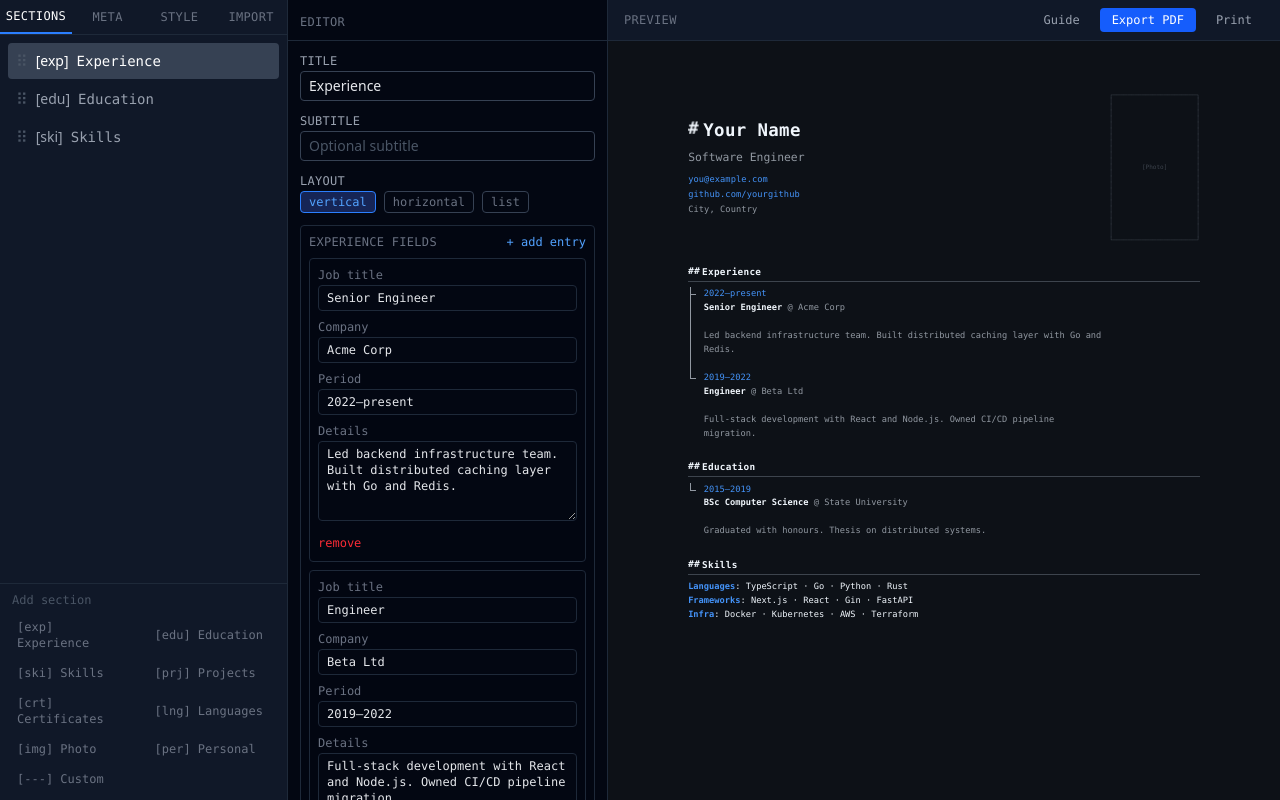
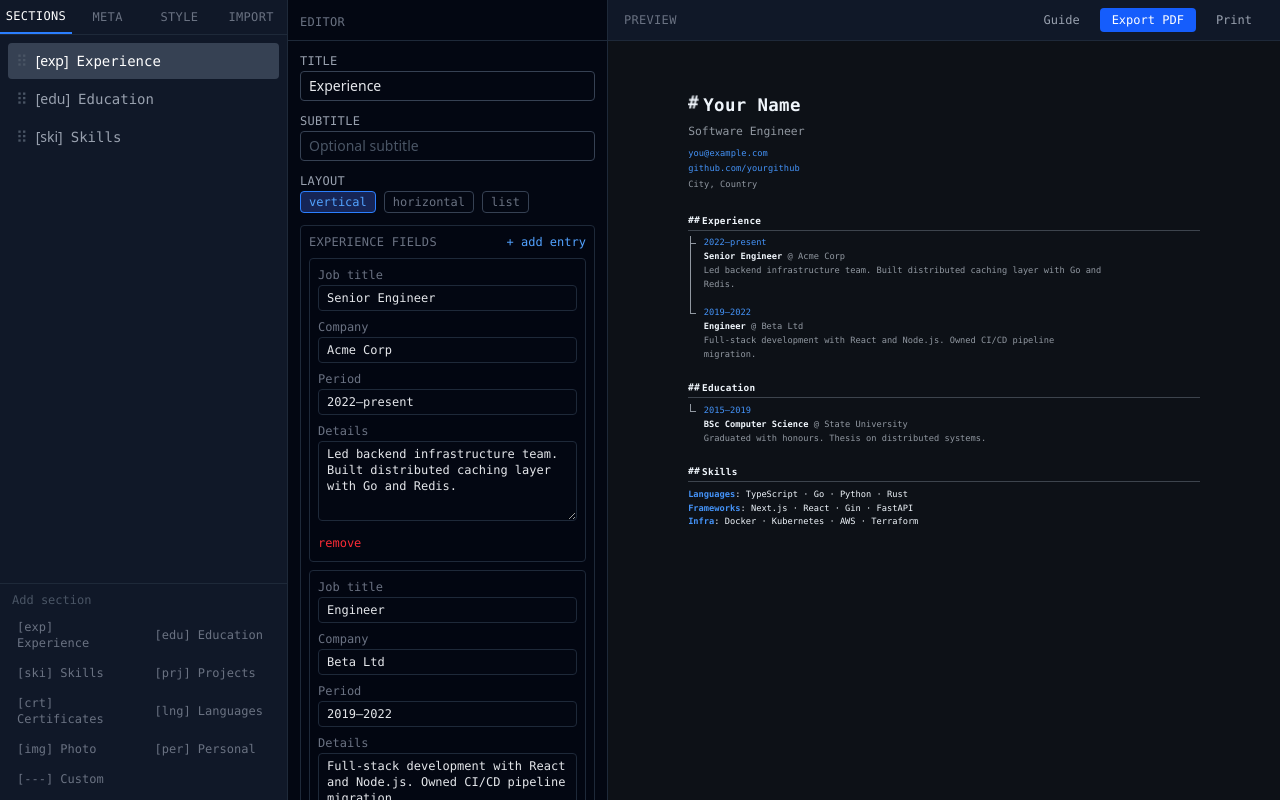
Before and after one commit to sudokku/cvgen, a Next.js app: page / in a window 1280 px wide. Built offline with nearby package versions, Linux system fonts and the light colour scheme.

Commit message:
fix(preview): refine exported CV section formatting

```diff
--- a/src/components/Preview/CVPreview.tsx
+++ b/src/components/Preview/CVPreview.tsx
@@ -1,7 +1,7 @@
 'use client'
 
 import { useEffect, useRef } from 'react'
-import { CV, CVLink, CVSection, CVStyle, DocMode, PersonalRow, RenderMode, SkillGroup } from '@/types/cv'
+import { CV, CVLink, CVSection, CVStyle, DocMode, LanguageEntry, PersonalRow, ProjectEntry, RenderMode, SkillGroup } from '@/types/cv'
 import { TimelineDisplayEntry, TimelineSection } from './TimelineSection'
 import { clipAscii } from '@/lib/clip-ascii'
 import { AsciiArt } from './AsciiArt'
@@ -81,43 +81,14 @@ function Rule({ style, char = '─' }: { style: CVStyle; char?: string }) {
   )
 }
 
-function PhotoPlaceholder({ cols, rows, style }: { cols: number; rows: number; style: CVStyle }) {
-  const inner = '[Photo]'
-  const lineWidth = Math.max(cols, inner.length + 4)
-  const top = '┌' + '─'.repeat(lineWidth - 2) + '┐'
-  const bottom = '└' + '─'.repeat(lineWidth - 2) + '┘'
-  const emptyLine = '│' + ' '.repeat(lineWidth - 2) + '│'
-  const mid = Math.floor(rows / 2)
-  const pad = Math.floor((lineWidth - 2 - inner.length) / 2)
-  const centeredLine = '│' + ' '.repeat(pad) + inner + ' '.repeat(lineWidth - 2 - pad - inner.length) + '│'
-
-  const lines = [top]
-  for (let i = 1; i < rows - 1; i++) lines.push(i === mid ? centeredLine : emptyLine)
-  lines.push(bottom)
-
-  return (
-    <pre
-      style={{
-        fontFamily: 'inherit',
-        fontSize: `${Math.max(style.fontSize - 4, 7)}px`,
-        lineHeight: 1,
-        color: style.borderColor,
-        margin: 0,
-        whiteSpace: 'pre',
-        flexShrink: 0,
-        ...decorativeStyle,
-      }}
-      aria-hidden="true"
-    >
-      {lines.join('\n')}
-    </pre>
-  )
-}
-
 function SectionBlock({ section, style }: { section: CVSection; style: CVStyle }) {
   const effectiveStyle = section.sectionColors
     ? { ...style, ...section.sectionColors }
     : style
+
+  if (section.type === 'photo' && !section.photoUrl && !section.photoAscii) {
+    return null
+  }
 
   const isTimeline =
     (section.type === 'experience' || section.type === 'education') &&
@@ -225,8 +196,22 @@ function SectionBlock({ section, style }: { section: CVSection; style: CVStyle }
         </pre>
       )}
 
+      {/* Plain content — projects */}
+      {!isTimeline && section.type !== 'photo' && section.type === 'projects' && (
+        <pre style={preStyle}>
+          {renderProjectsContent(section.entries, effectiveStyle, h3Color)}
+        </pre>
+      )}
+
+      {/* Plain content — languages */}
+      {!isTimeline && section.type !== 'photo' && section.type === 'languages' && (
+        <pre style={preStyle}>
+          {renderLanguagesContent(section.entries, effectiveStyle)}
+        </pre>
+      )}
+
       {/* Plain content — non-skills, non-personal */}
-      {!isTimeline && section.type !== 'photo' && section.type !== 'skills' && section.type !== 'personal' && (
+      {!isTimeline && section.type !== 'photo' && section.type !== 'skills' && section.type !== 'personal' && section.type !== 'projects' && section.type !== 'languages' && (
         <pre style={preStyle}>
           {renderInlineMarkdown(generatedContent, effectiveStyle, h3Color)}
         </pre>
@@ -293,6 +278,112 @@ function renderKeyValueContent(rows: PersonalRow[], style: CVStyle): React.React
       {li < rows.length - 1 ? '\n' : ''}
     </span>
   ))
+}
+
+function normalizeHref(url: string): string {
+  if (!url.trim()) return ''
+  if (/^(https?:|mailto:|tel:)/i.test(url)) return url
+  return `https://${url}`
+}
+
+function renderProjectRepo(repo: string, style: CVStyle, keyPrefix: string): React.ReactNode {
+  const href = normalizeHref(repo)
+  if (!href) return null
+  return (
+    <a
+      key={`${keyPrefix}-repo-link`}
+      href={href}
+      target="_blank"
+      rel="noreferrer"
+      style={{ color: style.accentColor, textDecoration: 'none' }}
+    >
+      {repo}
+    </a>
+  )
+}
+
+function renderProjectsContent(entries: ProjectEntry[], style: CVStyle, h3Color?: string): React.ReactNode[] {
+  const nodes: React.ReactNode[] = []
+
+  entries.forEach((entry, index) => {
+    if (index > 0) nodes.push(<span key={`project-gap-${index}`}>{'\n\n'}</span>)
+
+    if (entry.name.trim()) {
+      nodes.push(
+        <span key={`project-heading-${index}`}>
+          {parseInline(`### ${entry.name.trim()}`, style, h3Color, `project-${index}-heading`)}
+          {'\n'}
+        </span>
+      )
+    }
+
+    if (entry.description.trim()) {
+      nodes.push(
+        <span key={`project-description-${index}`}>
+          {renderInlineMarkdown(entry.description.trim(), style, h3Color)}
+          {'\n'}
+        </span>
+      )
+    }
+
+    const stack = entry.stack.map((item) => item.trim()).filter(Boolean)
+    if (stack.length > 0) {
+      nodes.push(
+        <span key={`project-stack-${index}`}>
+          <span style={{ color: style.fgColor, fontWeight: 700 }}>Stack:</span>
+          <span style={{ color: style.fgColor }}> </span>
+          {stack.flatMap((item, itemIndex) => [
+            itemIndex > 0 ? <span key={`project-stack-${index}-sep-${itemIndex}`} style={{ color: style.fgColor }}>, </span> : null,
+            ...parseInline(item, style, undefined, `project-stack-${index}-${itemIndex}`),
+          ])}
+          .
+          {'\n'}
+        </span>
+      )
+    }
+
+    if (entry.repo.trim()) {
+      nodes.push(
+        <span key={`project-repo-${index}`}>
+          <span style={{ color: style.fgColor, fontWeight: 700 }}>Repo:</span>
+          <span style={{ color: style.fgColor }}> </span>
+          {renderProjectRepo(entry.repo.trim(), style, `project-${index}`)}
+        </span>
+      )
+    }
+  })
+
+  return nodes
+}
+
+function renderLanguagesContent(entries: LanguageEntry[], style: CVStyle): React.ReactNode[] {
+  return entries.map((entry, index) => {
+    const details = entry.details.map((detail) => detail.trim()).filter(Boolean)
+    return (
+      <span key={index}>
+        <span style={{ fontWeight: 700 }}>
+          {entry.language.trim() && (
+            <span style={{ color: style.categoryColor }}>{entry.language.trim()}</span>
+          )}
+          {entry.proficiency.trim() && (
+            <>
+              <span style={{ color: style.fgColor }}>:</span>
+              <span style={{ color: style.fgColor }}> </span>
+              {parseInline(entry.proficiency.trim(), style, undefined, `language-${index}-proficiency`)}
+            </>
+          )}
+        </span>
+        {details.length > 0 && '\n'}
+        {details.map((detail, detailIndex) => (
+          <span key={detailIndex}>
+            {parseInline(detail, style, undefined, `language-${index}-detail-${detailIndex}`)}
+            {detailIndex < details.length - 1 ? '\n' : ''}
+          </span>
+        ))}
+        {index < entries.length - 1 ? '\n' : ''}
+      </span>
+    )
+  })
 }
 
 /**
@@ -436,6 +527,9 @@ function JsonHeaderBlock({ cv }: { cv: CV }) {
 
 export function CVPreview({ cv, containerStyle }: Props) {
   const { meta, sections, style } = cv
+  const visibleSections = sections.filter((section) =>
+    section.type !== 'photo' || !!section.photoUrl || !!section.photoAscii
+  )
 
   // Build link list from meta.links (new) or fall back to deprecated individual fields
   const resolvedLinks: CVLink[] = meta.links && meta.links.length > 0
@@ -544,13 +638,7 @@ export function CVPreview({ cv, containerStyle }: Props) {
               baseFontSize={Math.max(style.fontSize - 4, 7)}
               fallbackColor={style.mutedColor}
             />
-          ) : (
-            <PhotoPlaceholder
-              cols={meta.photoWidth ?? 25}
-              rows={meta.photoHeight ?? 25}
-              style={style}
-            />
-          )}
+          ) : null}
         </div>{/* end flex row */}
 
       </div>
@@ -559,21 +647,21 @@ export function CVPreview({ cv, containerStyle }: Props) {
       {/* ── Sections ── */}
       {cv.docMode === 'json' && (
         <div>
-          {sections.map((section, i) => (
+          {visibleSections.map((section, i) => (
             <JsonSectionBlock
               key={section.id}
               section={section}
               style={style}
               isFirst={i === 0}
-              isLast={i === sections.length - 1}
+              isLast={i === visibleSections.length - 1}
             />
           ))}
         </div>
       )}
-      {cv.docMode !== 'json' && sections.map((section, i) => {
+      {cv.docMode !== 'json' && visibleSections.map((section, i) => {
         const mode = effectiveMode(cv.docMode, section)
         return mode === 'json'
-          ? <JsonSectionBlock key={section.id} section={section} style={style} isFirst={i === 0} isLast={i === sections.length - 1} />
+          ? <JsonSectionBlock key={section.id} section={section} style={style} isFirst={i === 0} isLast={i === visibleSections.length - 1} />
           : <SectionBlock key={section.id} section={section} style={style} />
       })}
     </div>
--- a/src/components/Preview/TimelineSection.tsx
+++ b/src/components/Preview/TimelineSection.tsx
@@ -235,11 +235,6 @@ export function TimelineSection({ entries, layout, style }: Props) {
               )}
             </PreLine>
 
-            {/* │  (blank gap before description) */}
-            {descLines.length > 0 && (
-              <PreLine prefix={pipe} prefixColor={style.mutedColor} />
-            )}
-
             {/* │  description line × N */}
             {descLines.map((l, li) => (
               <PreLine key={li} prefix={pipe} prefixColor={style.mutedColor}>
```
